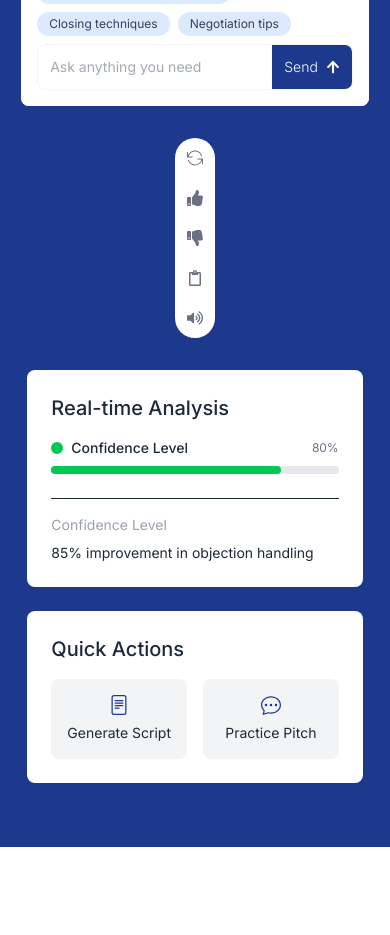
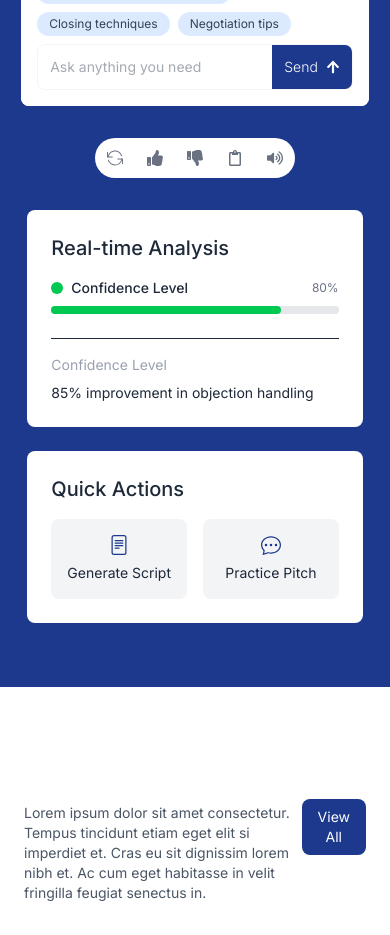
Before and after one commit to gaznafis007/sales-rank-ai, a Next.js app: page / in a window 390 px wide. Shown: the part 1760-2695 px from the top of the page. Built offline with nearby package versions, Linux system fonts and the light colour scheme.

Commit message:
responsivness issue resolved

```diff
--- a/src/Components/CoachSection.tsx
+++ b/src/Components/CoachSection.tsx
@@ -51,7 +51,7 @@ export default function CoachSection() {
               </div>
             </div>
           </div>
-          <div className="flex flex-col item-center bg-white rounded-full">
+          <div className="flex flex-row md:flex-col item-center bg-white rounded-full">
               <button className="flex-1 p-3 flex justify-center items-center text-gray-500 hover:bg-gray-100">
                 <TfiReload />
               </button>
```
